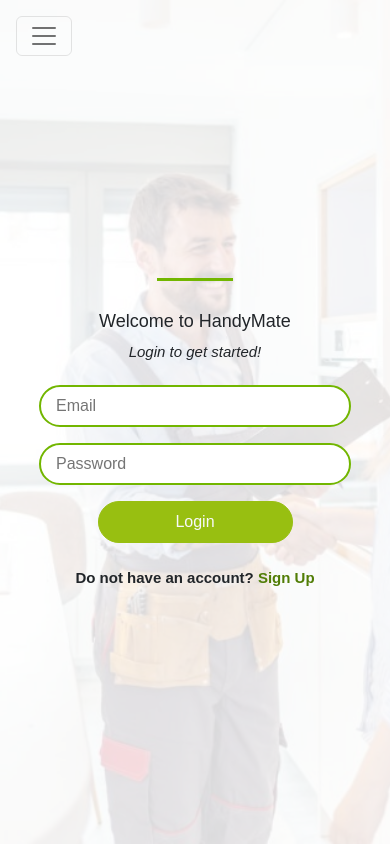
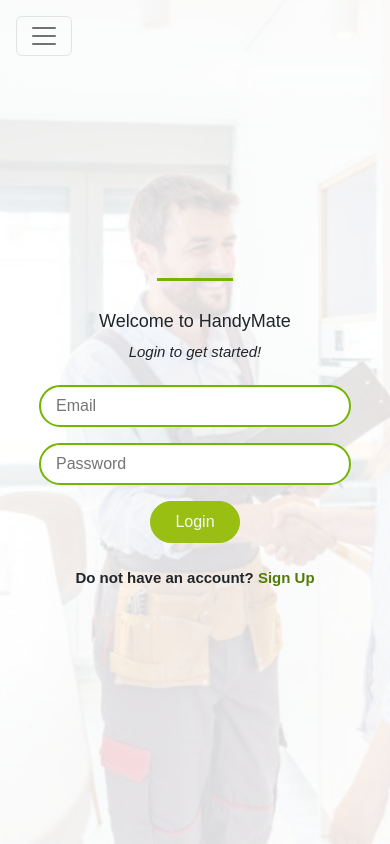
Before and after one commit to PrantoshB/HandyMate-Frontend, a React (Create React App) app: page /signin in a window 390 px wide. Built offline with nearby package versions, Linux system fonts and the light colour scheme.

Commit message:
Fix mobile buttons

```diff
--- a/src/assets/styles/custom.scss
+++ b/src/assets/styles/custom.scss
@@ -24,8 +24,9 @@ a {
   text-decoration: none;
   color: inherit;
 }
+.btn,
 button {
-  width: max-content;
+  width: max-content !important;
 }
 
 .main-nav {
```
